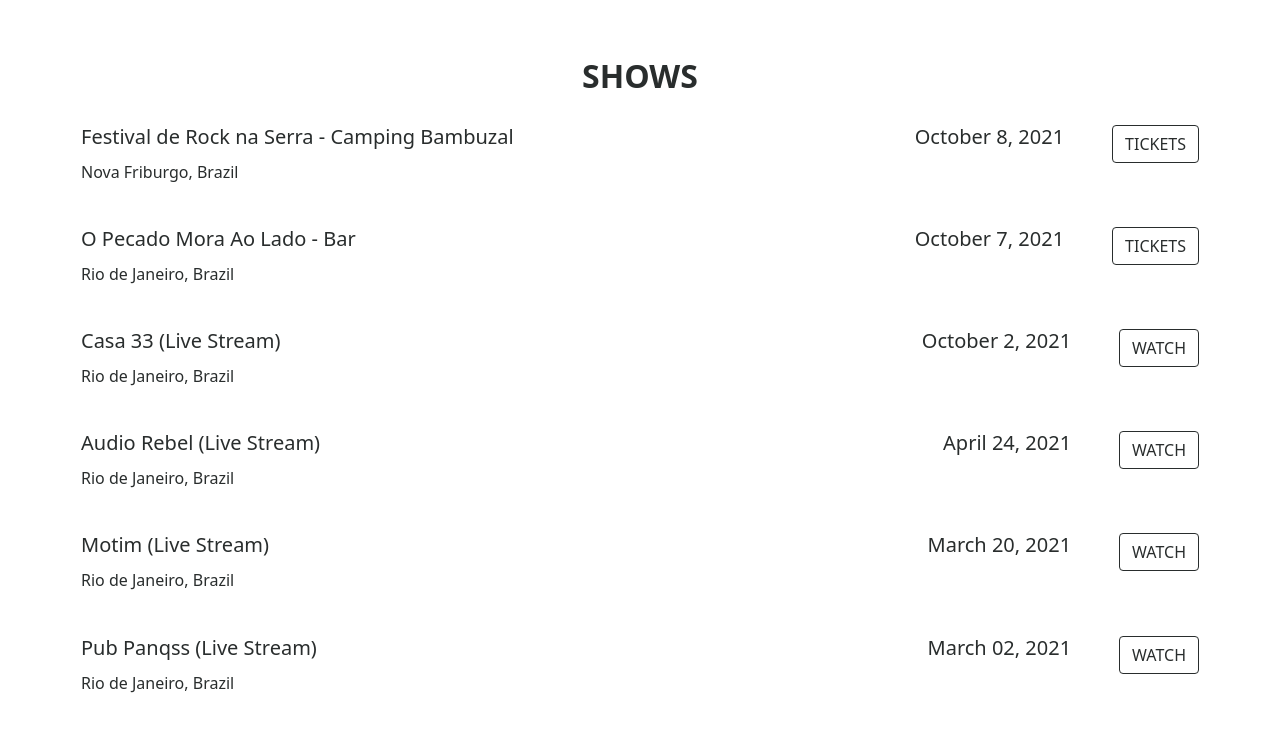
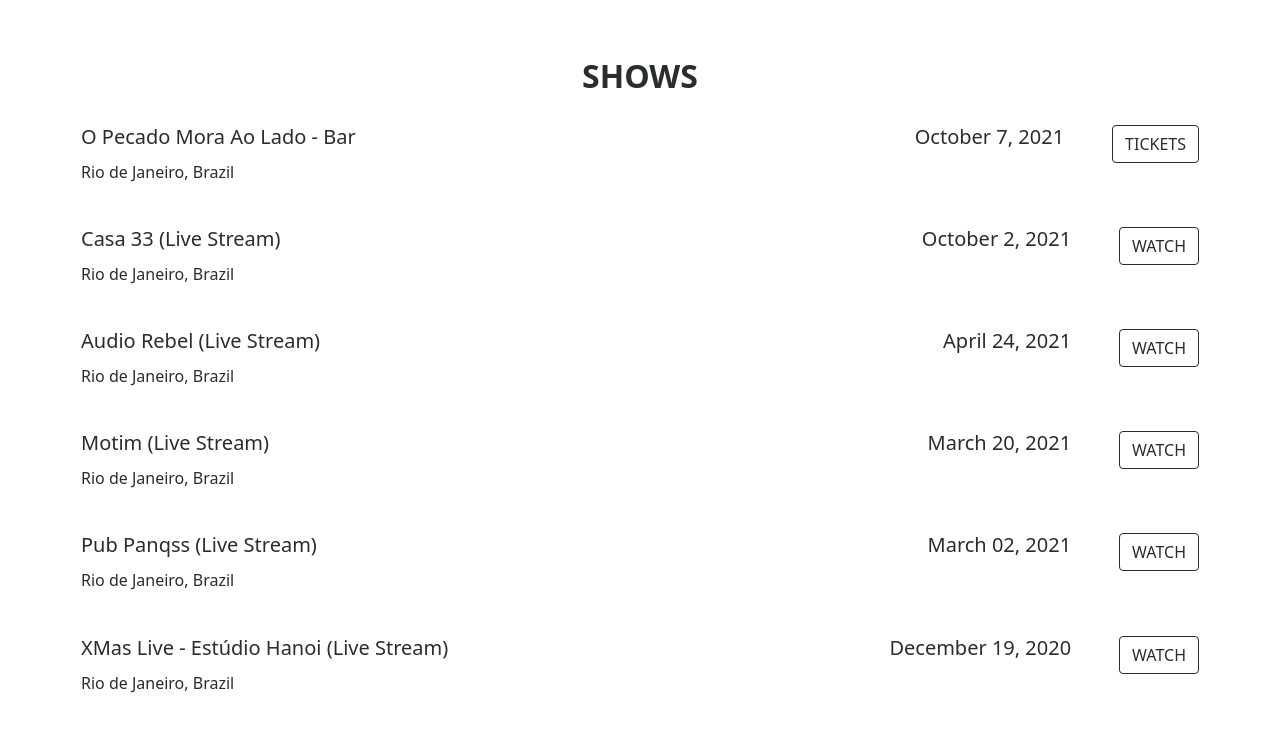
Before and after one commit to oscarneiva/sayal, a plain HTML site: page index.html in a window 1280 px wide. Shown: the part 1740-2475 px from the top of the page. Drawn offline with nearby package versions, Linux system fonts and the light colour scheme; a script that the page names is missing.

Commit message:
serra festival canceled

```diff
--- a/index.html
+++ b/index.html
@@ -153,16 +153,6 @@
             <div class="list-group">
                 <div class="list-group-item">
                     <div class="d-flex justify-content-between">
-                        <h5>Festival de Rock na Serra - Camping Bambuzal</h5>
-                        <div class="d-flex justify-content-end">
-                            <h5 class="me-5">October 8, 2021</h5>
-                            <a class="btn btn-md btn-tickets" href="https://campingbambuzal.wixsite.com/inicio/c%C3%B3pia-shows" role="button">TICKETS</a>
-                        </div>
-                    </div>
-                    <h6 class="mb-1">Nova Friburgo, Brazil</h6>
-                </div>
-                <div class="list-group-item">
-                    <div class="d-flex justify-content-between">
                         <h5>O Pecado Mora Ao Lado - Bar</h5>
                         <div class="d-flex justify-content-end">
                             <h5 class="me-5">October 7, 2021</h5>
```
